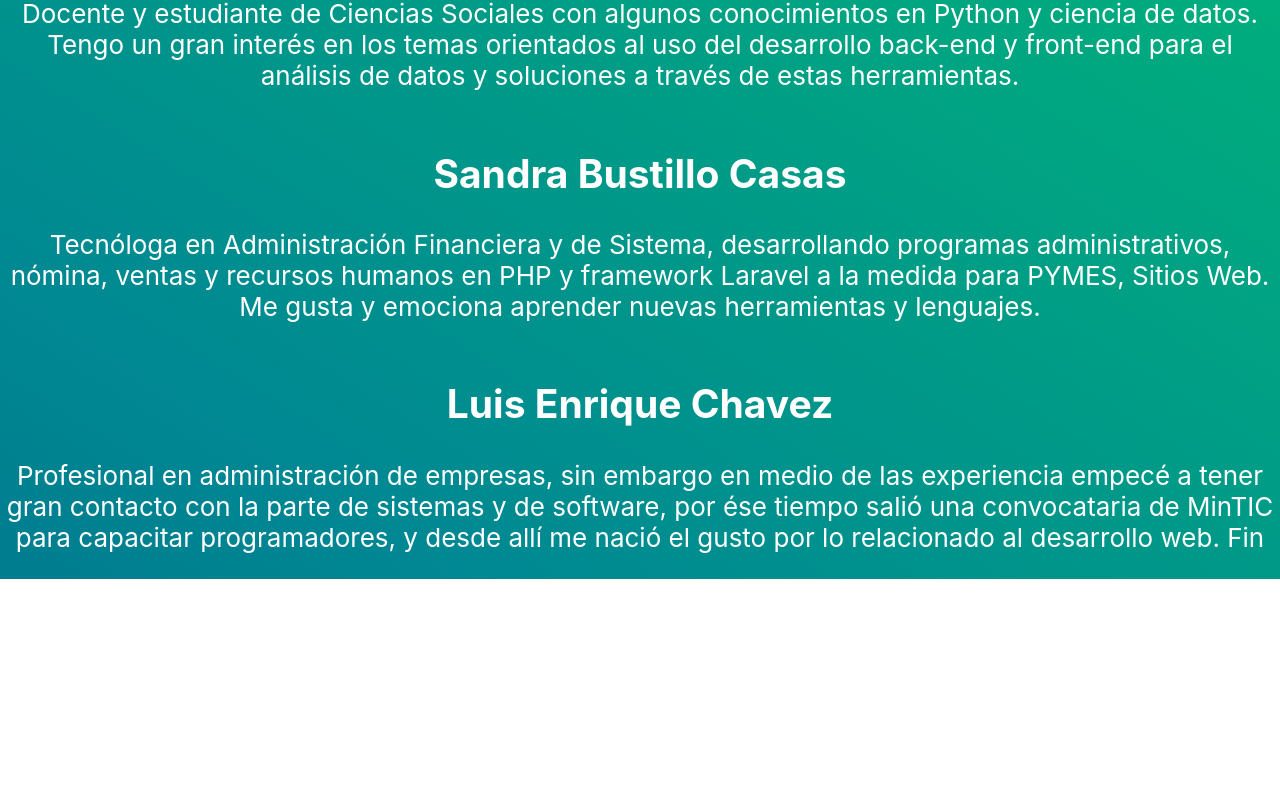
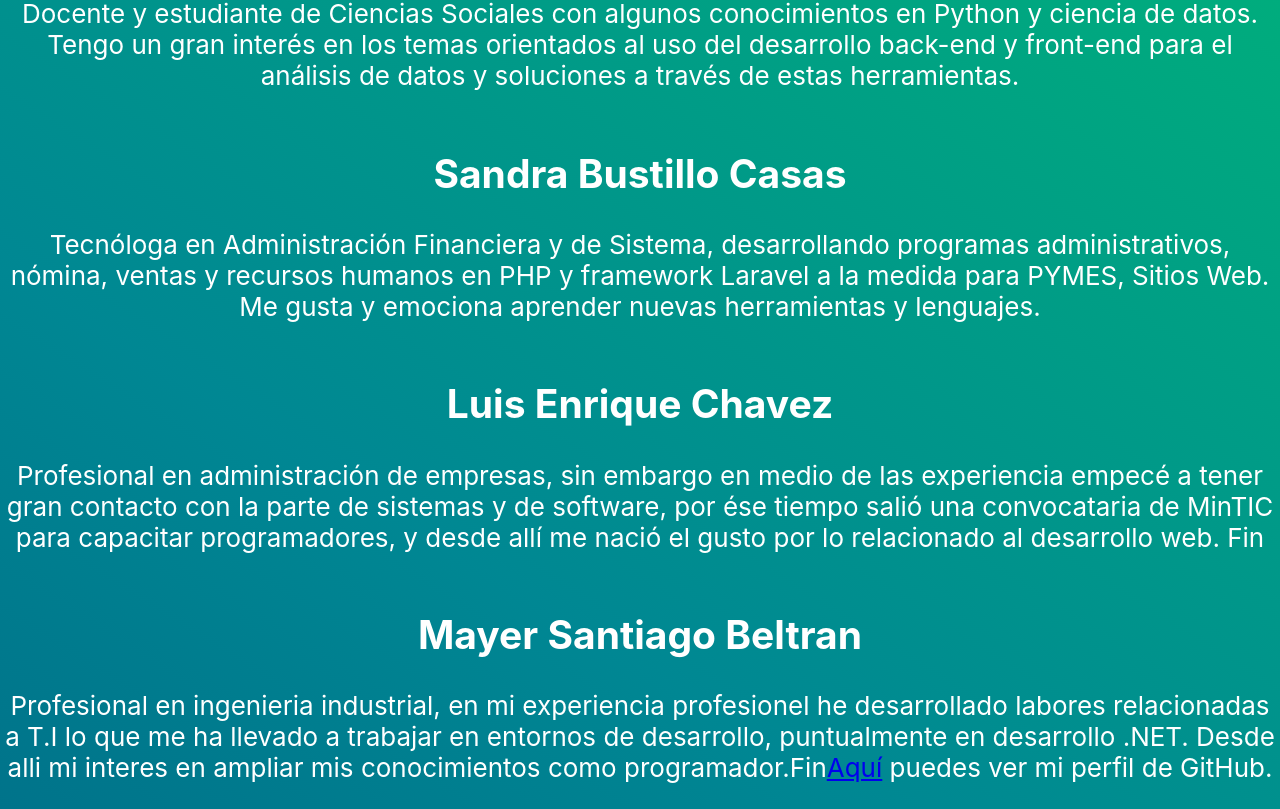
Before and after one commit to Diplomado-Frontend/collaborative-repo20, a React (Create React App) app in the folder collaborative-react-app/: page / in a window 1280 px wide. Shown: the part 833-1642 px from the top of the page. Before the commit the page ends 1412 px from the top, so only its background shows below. Built offline with nearby package versions, Linux system fonts and the light colour scheme.

Commit message:
Datos personales Mayer

```diff
--- a/collaborative-react-app/src/App.js
+++ b/collaborative-react-app/src/App.js
@@ -39,6 +39,11 @@ function App() {
                      allí me nació el gusto por lo relacionado al desarrollo web. Fin"
                      githubLink="" />
 
+        <SectionComp name="Mayer Santiago Beltran"
+                     description=" Profesional en ingenieria industrial, en mi experiencia profesionel he desarrollado labores relacionadas a T.I lo que me ha llevado a trabajar en
+                     entornos de desarrollo, puntualmente en desarrollo .NET. Desde alli mi interes en ampliar mis conocimientos como programador.Fin"
+                     githubLink="https://github.com/MayerSantiago" />
+
       </header>
     </div>
 
```
